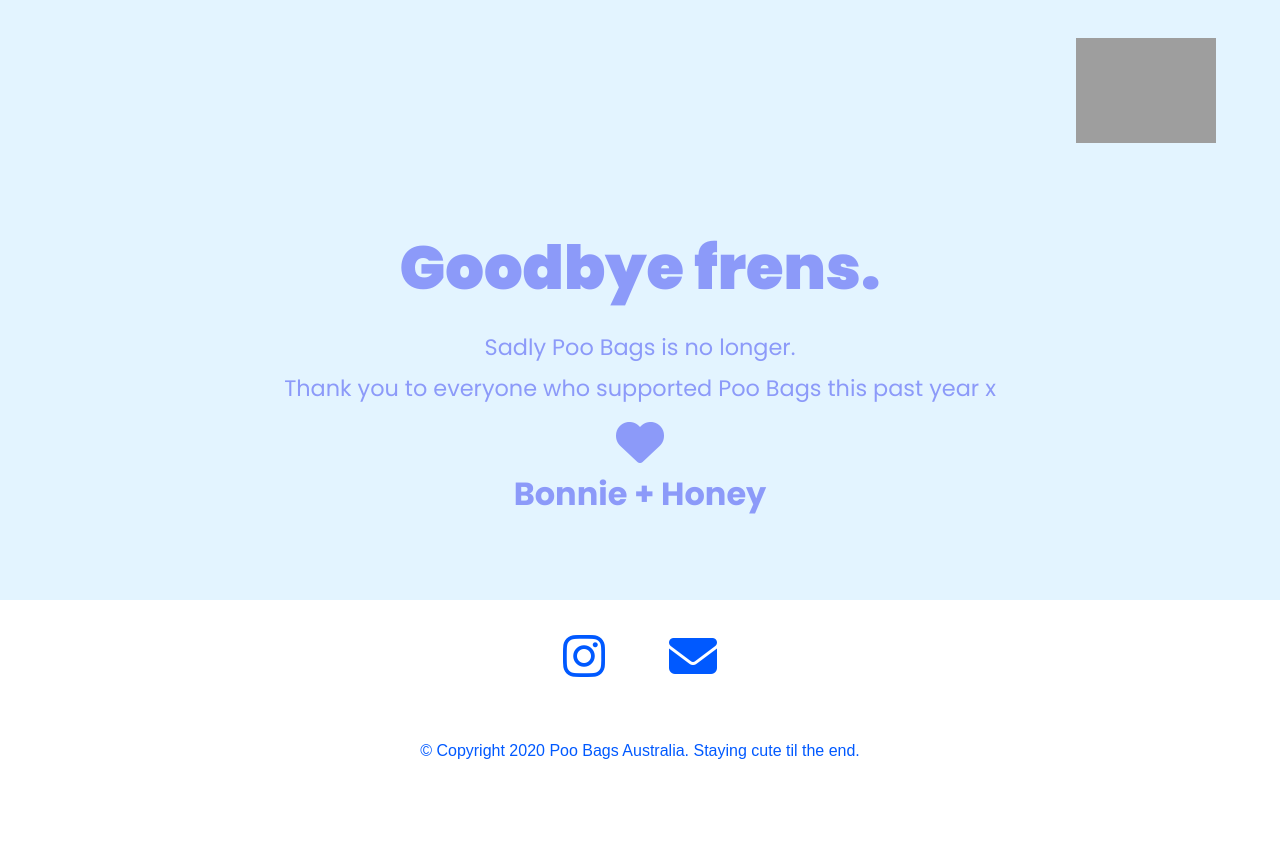
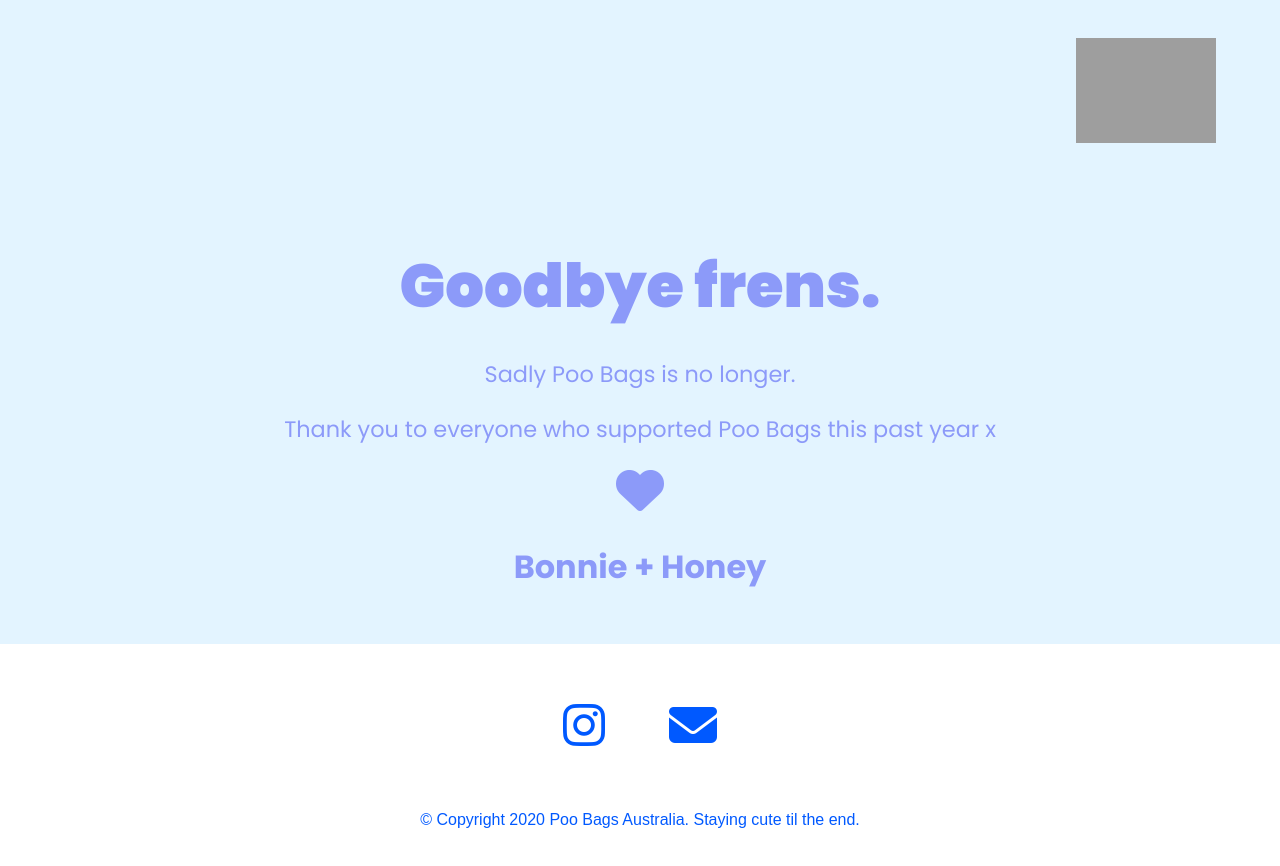
Before and after one commit to poobagsaustralia/goodbye, a plain HTML site: page index.html in a window 1280 px wide. Before the commit the page ends 800 px from the top, so only its background shows below. Drawn offline with Linux system fonts and the light colour scheme; grey boxes are pictures that could not be loaded.

Commit message:
Update style.css

```diff
--- a/style.css
+++ b/style.css
@@ -37,7 +37,7 @@ h3 {
 
 h1 {
   font-size: clamp(3rem, 8vw, 3.8rem);
-  line-height: 0.9;
+  line-height: 1;
 }
 
 h3 {
@@ -51,13 +51,13 @@ h3 {
 .sub-heading {
   font-size: clamp(1.1rem, 8vw, 1.4rem);
   font-weight: var(--fw-normal);
-  line-height: 1;
+  line-height: 1.6;
 }
 
 .signature {
   font-size: clamp(1.5rem, 8vw, 2rem);
   margin-bottom: 2rem;
-  margin-top: 0;
+  line-height: 1.2;
 }
 
 a:focus {
@@ -80,18 +80,19 @@ a:focus {
  background-color: var(--clr-primary-200);
  padding: 3% 5%;
  text-align: right;
-
  align-items: right;
 }
 
 .content {
   background-color: var(--clr-primary-200);
   color: var(--clr-primary-300);
+  padding: 2% 5%;
 }
 
 .footer {
   background-color: #fff;
   color: var(--clr-primary-400);
+  padding: 2% 5%;
 }
 
 // ICONS and LOGO
@@ -99,6 +100,7 @@ a:focus {
 .heart-icon {
   margin: 2rem;
   color: #8c9af9;
+  padding: 5px;
 }
 
 .footer-icon {
```
